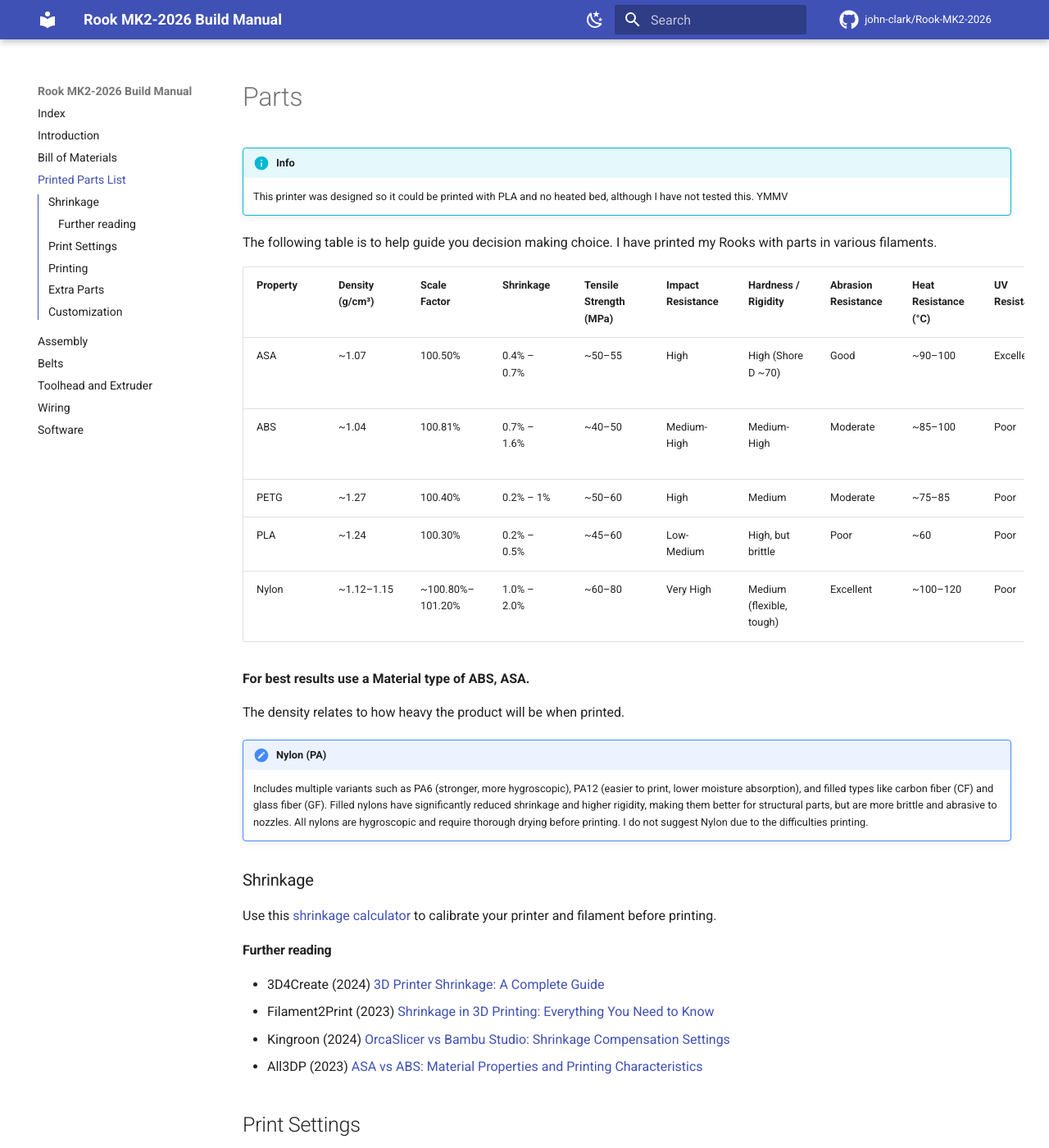
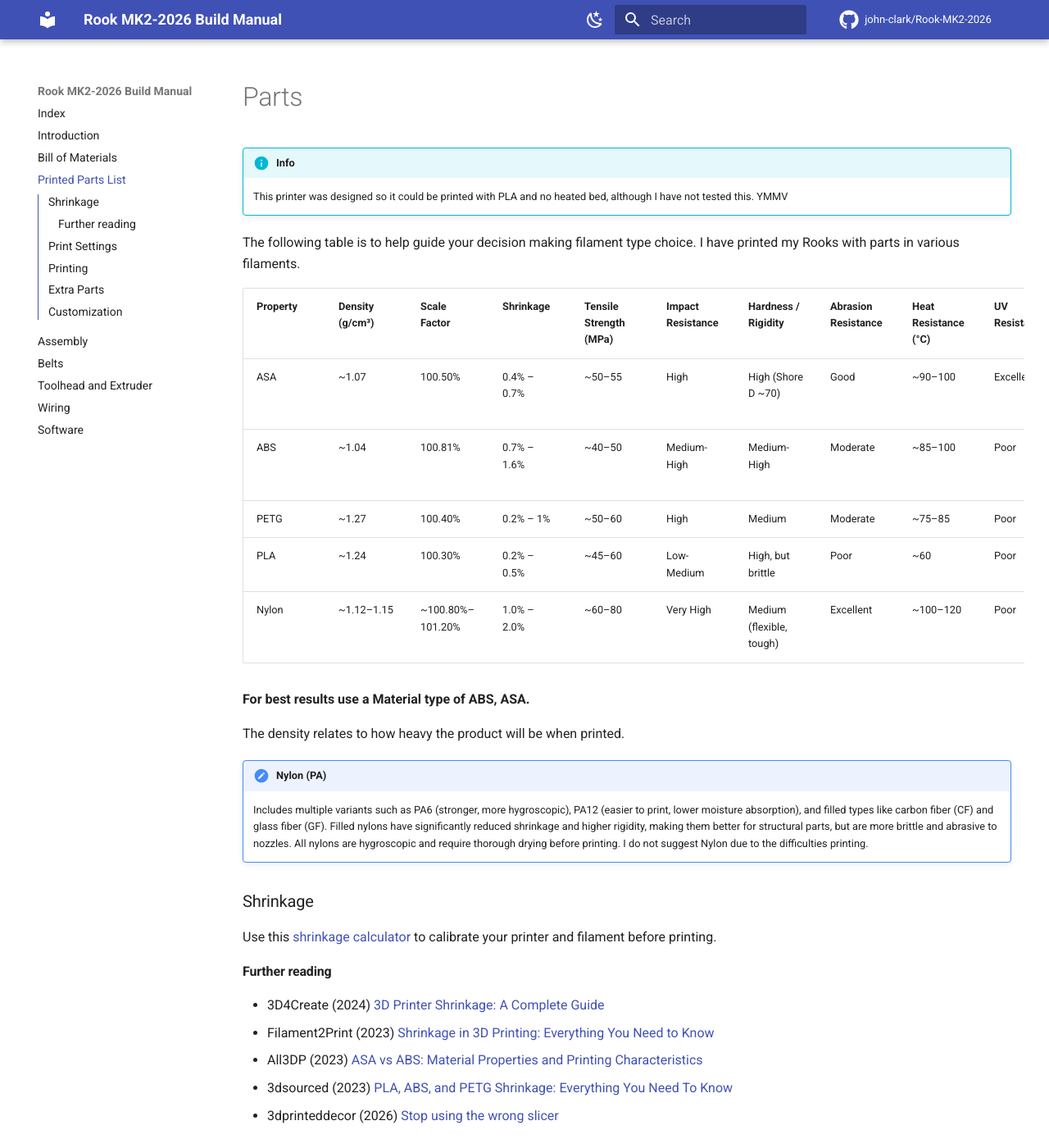
Before and after one commit to john-clark/Rook-MK2-2026, an MkDocs documentation site: the page built from docs/parts.md, in a window 1280 px wide and 1400 px high. Shown: the whole window at 82% size. Built offline with MkDocs 1.6.1 and Material for MkDocs 9.7.7, drawn with Linux system fonts in a browser that asks for light colours; comment, search, counter and statistics services are not loaded.

Commit message:
Update parts.md

```diff
--- a/docs/parts.md
+++ b/docs/parts.md
@@ -3,7 +3,7 @@
 !!! Info
     This printer was designed so it could be printed with PLA and no heated bed, although I have not tested this. YMMV
 
-The following table is to help guide you decision making choice. I have printed my Rooks with parts in various filaments.
+The following table is to help guide your decision making filament type choice. I have printed my Rooks with parts in various filaments.
 
 | Property | Density (g/cm³) | Scale Factor      | Shrinkage   | Tensile Strength (MPa) | Impact Resistance | Hardness / Rigidity      | Abrasion Resistance | Heat Resistance (°C) | UV Resistance | Aging Resistance | Printability                | Biocompatibility                    | Cost        |
 | :------- | :-------------- | :---------------- | :---------- | :--------------------- | :---------------- | :----------------------- | :------------------ | :------------------- | :------------ | :--------------- | :-------------------------- | :---------------------------------- | :---------- |
@@ -26,10 +26,11 @@
 
 #### Further reading
 
-* 3D4Create (2024) [3D Printer Shrinkage: A Complete Guide](https://3d4create.com/3d-printer-shrinkage/)
-* Filament2Print (2023) [Shrinkage in 3D Printing: Everything You Need to Know](https://filament2print.com/gb/blog/shrinkage-3d-printing.html)
-* Kingroon (2024) [OrcaSlicer vs Bambu Studio: Shrinkage Compensation Settings](https://kingroon.com/blogs/3d-printing-guide/orcaslicer-vs-bambu-studio)
-* All3DP (2023) [ASA vs ABS: Material Properties and Printing Characteristics](https://all3dp.com/)
+* 3D4Create (2024) [3D Printer Shrinkage: A Complete Guide](https://3d4create.com/pla-abs-nylon-petg-shrinkage-compensation-essential-facts/)
+* Filament2Print (2023) [Shrinkage in 3D Printing: Everything You Need to Know](https://filament2print.com/en/blog/warping-contractions-impression-3d)
+* All3DP (2023) [ASA vs ABS: Material Properties and Printing Characteristics](https://all3dp.com/2/asa-vs-abs-differences/)
+* 3dsourced (2023) [PLA, ABS, and PETG Shrinkage: Everything You Need To Know](https://www.3dsourced.com/guides/3d-print-shrinkage-pla-abs-petg/)
+* 3dprinteddecor (2026) [Stop using the wrong slicer](https://3dprinteddecor.com/bambu-studio-vs-orca-slicer/)
 
 ## Print Settings
 
@@ -106,8 +107,8 @@
 
 * [Rails](https://www.printables.com/model/338778-mgn9c-rail-and-carriage/files)
 * [Couplers](https://www.printables.com/model/1370729-coupler-5mm-to-5mm-shaft)
-* [Idlers](https://www.thingiverse.com/thing:1430558)
-* [Pulleys](https://www.printables.com/model/1100977-pulleys-gt2-20t-for-a-6mm-belt-and-a-5-mm-shaftbol)
+* [Pulleys](https://www.thingiverse.com/thing:1430558)
+* [Idlers](https://www.printables.com/model/1100977-pulleys-gt2-20t-for-a-6mm-belt-and-a-5-mm-shaftbol)
 * Pins (link coming soon) - Print horizontal with ASA and you can not break them.
 
 ## Customization
```
